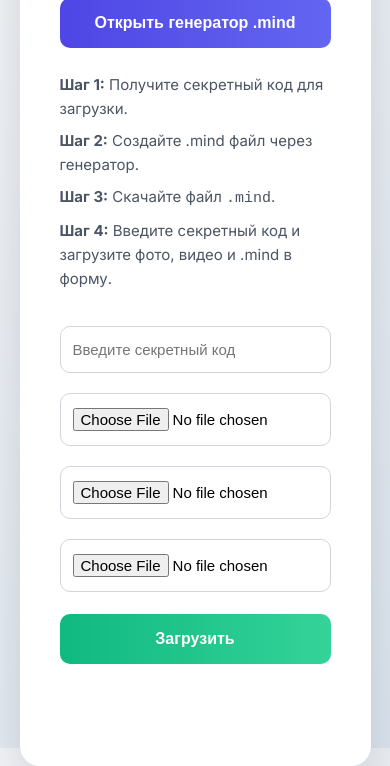
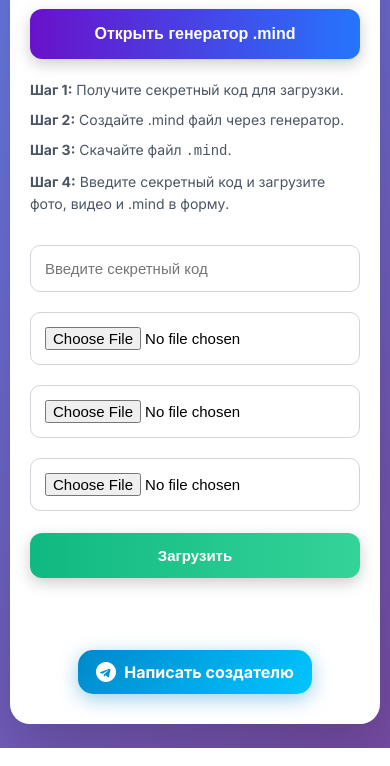
Before and after one commit to americanbalashka-hue/TamerlanMotion1, a website: page upload.html in a window 390 px wide. Shown: the part 96-862 px from the top of the page. Drawn offline with Linux system fonts and the light colour scheme.

Commit message:
Update upload.html

```diff
--- a/upload.html
+++ b/upload.html
@@ -3,29 +3,203 @@
 <html lang="ru">
 <head>
 <meta charset="UTF-8">
+<meta name="viewport" content="width=device-width, initial-scale=1.0, maximum-scale=1.0, user-scalable=no">
 <title>TamerlanMotion 1.0 - Загрузка AR-файлов</title>
 <link href="https://fonts.googleapis.com/css2?family=Inter:wght@400;500;600;700&display=swap" rel="stylesheet">
 <style>
 *{box-sizing:border-box;margin:0;padding:0;}
-body{font-family:'Inter',sans-serif;background:linear-gradient(135deg,#f0f2f5,#d9e2ec);height:100vh;display:flex;justify-content:center;align-items:center;}
-.upload-container{background:#fff;padding:50px 40px;border-radius:20px;box-shadow:0 15px 40px rgba(0,0,0,0.12);width:450px;max-width:90%;transition:all 0.3s ease;}
-.upload-container:hover{transform:translateY(-3px);}
-h2{text-align:center;color:#1f2937;margin-bottom:30px;font-weight:700;font-size:26px;}
-#mindButton{display:block;width:100%;padding:16px;font-size:16px;font-weight:600;border:none;border-radius:10px;cursor:pointer;color:white;background:linear-gradient(90deg,#4f46e5,#6366f1);margin-bottom:25px;transition:all 0.3s ease;}
-#mindButton:hover{background:linear-gradient(90deg,#6366f1,#818cf8);transform:translateY(-2px);}
-.instruction{font-size:15px;color:#4b5563;line-height:1.6;margin-bottom:25px;}
-.instruction p{margin:8px 0;}
-input[type="text"],input[type="file"]{width:100%;padding:14px 12px;margin:10px 0;border-radius:10px;border:1px solid #d1d5db;font-size:15px;transition:all 0.3s;}
-input[type="text"]:focus,input[type="file"]:focus{outline:none;border-color:#6366f1;box-shadow:0 0 0 3px rgba(99,102,241,0.2);}
-button[type="submit"]{width:100%;padding:16px;font-size:16px;font-weight:600;border:none;border-radius:10px;background:linear-gradient(90deg,#10b981,#34d399);color:white;cursor:pointer;transition:all 0.3s ease;margin-top:12px;}
-button[type="submit"]:hover{background:linear-gradient(90deg,#34d399,#6ee7b7);transform:translateY(-2px);}
-button[type="submit"]:active{transform:translateY(1px);}
-#progressBar{display:none;width:100%;background:#e5e7eb;border-radius:10px;margin-top:20px;height:22px;overflow:hidden;}
-#progressBar div{height:100%;width:0%;background:linear-gradient(90deg,#6366f1,#818cf8);text-align:center;color:white;font-size:13px;line-height:22px;transition:width 0.3s;border-radius:10px;}
-#status{margin-top:15px;text-align:center;font-size:14px;color:#374151;min-height:22px;opacity:0;transition:opacity 0.5s ease;}
-.preview-container{margin-top:15px;display:flex;gap:10px;justify-content:center;flex-wrap:wrap;}
-.preview-container img,.preview-container video{width:100px;height:100px;object-fit:cover;border-radius:10px;box-shadow:0 5px 15px rgba(0,0,0,0.1);transition:transform 0.3s;}
-.preview-container img:hover,.preview-container video:hover{transform:scale(1.05);}
+body{
+  font-family:'Inter',sans-serif;
+  background:linear-gradient(135deg,#667eea,#764ba2);
+  height:100vh;
+  display:flex;
+  justify-content:center;
+  align-items:center;
+  overflow-x:hidden;
+  padding:10px;
+}
+.upload-container{
+  background:#fff;
+  padding:40px 25px;
+  border-radius:20px;
+  box-shadow:0 20px 60px rgba(0,0,0,0.2);
+  width:100%;
+  max-width:480px;
+  transition:all 0.4s ease;
+  position:relative;
+}
+.upload-container:hover{
+  transform:translateY(-3px);
+}
+h2{
+  text-align:center;
+  color:#1f2937;
+  margin-bottom:25px;
+  font-weight:700;
+  font-size:24px;
+  letter-spacing:1px;
+}
+#mindButton{
+  display:block;
+  width:100%;
+  padding:16px;
+  font-size:16px;
+  font-weight:700;
+  border:none;
+  border-radius:12px;
+  cursor:pointer;
+  color:white;
+  background:linear-gradient(90deg,#6a11cb,#2575fc);
+  margin-bottom:20px;
+  transition:all 0.3s ease;
+  box-shadow:0 5px 15px rgba(0,0,0,0.2);
+}
+#mindButton:hover{
+  background:linear-gradient(90deg,#2575fc,#6a11cb);
+  transform:translateY(-2px);
+}
+.instruction{
+  font-size:14px;
+  color:#4b5563;
+  line-height:1.6;
+  margin-bottom:20px;
+}
+.instruction p{
+  margin:8px 0;
+}
+input[type="text"], input[type="file"]{
+  width:100%;
+  padding:14px 12px;
+  margin:10px 0;
+  border-radius:10px;
+  border:1px solid #d1d5db;
+  font-size:15px;
+  transition:all 0.3s;
+}
+input[type="text"]:focus,input[type="file"]:focus{
+  outline:none;
+  border-color:#6a11cb;
+  box-shadow:0 0 0 3px rgba(106,17,203,0.2);
+}
+button[type="submit"]{
+  width:100%;
+  padding:16px;
+  font-size:16px;
+  font-weight:700;
+  border:none;
+  border-radius:12px;
+  background:linear-gradient(90deg,#10b981,#34d399);
+  color:white;
+  cursor:pointer;
+  transition:all 0.3s ease;
+  margin-top:12px;
+  box-shadow:0 5px 15px rgba(0,0,0,0.2);
+}
+button[type="submit"]:hover{
+  background:linear-gradient(90deg,#34d399,#6ee7b7);
+  transform:translateY(-2px);
+}
+button[type="submit"]:active{
+  transform:translateY(1px);
+}
+#progressBar{
+  display:none;
+  width:100%;
+  background:#e5e7eb;
+  border-radius:12px;
+  margin-top:20px;
+  height:22px;
+  overflow:hidden;
+  box-shadow:inset 0 2px 5px rgba(0,0,0,0.1);
+}
+#progressBar div{
+  height:100%;
+  width:0%;
+  background:linear-gradient(90deg,#6366f1,#818cf8);
+  text-align:center;
+  color:white;
+  font-size:13px;
+  line-height:22px;
+  transition:width 0.4s ease;
+  border-radius:12px;
+}
+#status{
+  margin-top:15px;
+  text-align:center;
+  font-size:14px;
+  color:#374151;
+  min-height:22px;
+  opacity:0;
+  transition:opacity 0.5s ease;
+}
+.preview-container{
+  margin-top:15px;
+  display:flex;
+  gap:10px;
+  justify-content:center;
+  flex-wrap:wrap;
+}
+.preview-container img,.preview-container video{
+  width:90px;
+  height:90px;
+  object-fit:cover;
+  border-radius:10px;
+  box-shadow:0 5px 15px rgba(0,0,0,0.2);
+  transition:transform 0.3s, box-shadow 0.3s;
+}
+.preview-container img:hover,.preview-container video:hover{
+  transform:scale(1.05);
+  box-shadow:0 10px 25px rgba(0,0,0,0.3);
+}
+/* Контакты Telegram */
+.contact{
+  margin-top:20px;
+  text-align:center;
+}
+.tg-btn{
+  text-decoration:none;
+  color:white;
+  background:linear-gradient(135deg,#0088cc,#00c6ff);
+  padding:12px 18px;
+  border-radius:15px;
+  font-weight:700;
+  font-size:16px;
+  display:inline-flex;
+  align-items:center;
+  gap:8px;
+  box-shadow:0 5px 20px rgba(0,136,204,0.4);
+  transition:all 0.4s ease, box-shadow 0.4s ease;
+}
+.tg-btn:hover{
+  transform:translateY(-5px) scale(1.05);
+  box-shadow:0 10px 30px rgba(0,136,204,0.6);
+  background:linear-gradient(135deg,#00c6ff,#0088cc);
+}
+.tg-btn svg{
+  width:20px;
+  height:20px;
+  fill:white;
+  transition: transform 0.4s ease;
+}
+.tg-btn:hover svg{
+  transform:rotate(-10deg) scale(1.1);
+}
+@media(max-width:480px){
+  .upload-container{
+    padding:30px 20px;
+  }
+  h2{
+    font-size:22px;
+  }
+  input[type="text"], input[type="file"], button[type="submit"]{
+    padding:14px;
+    font-size:15px;
+  }
+  .preview-container img,.preview-container video{
+    width:80px;
+    height:80px;
+  }
+}
 </style>
 </head>
 <body>
@@ -48,6 +222,16 @@ button[type="submit"]:active{transform:translateY(1px);}
 <div class="preview-container" id="previewContainer"></div>
 <div id="progressBar"><div></div></div>
 <div id="status"></div>
+
+<!-- Кнопка Telegram -->
+<div class="contact">
+  <a href="https://t.me/tommy8873" target="_blank" class="tg-btn">
+    <svg xmlns="http://www.w3.org/2000/svg" viewBox="0 0 240 240">
+      <path d="M120 0C53.7 0 0 53.7 0 120s53.7 120 120 120 120-53.7 120-120S186.3 0 120 0zm55.7 81.6l-20.3 95.8c-1.5 6.9-5.5 8.6-11.1 5.3l-30.7-22.7-14.8 14.3c-1.6 1.6-2.9 2.9-5.4 2.9l2-28.6 52-47.1c2.3-2 0.4-3.1-3.2-1.1l-64.3 40.5-27.7-8.6c-6-1.9-6.1-6-1.3-8.9l107.5-41.5c5-1.9 9.3 1.1 7.7 8.2z"/>
+    </svg>
+    Написать создателю
+  </a>
+</div>
 </div>
 <script>
 const form=document.getElementById('uploadForm');
@@ -56,6 +240,7 @@ const progress=progressBar.firstElementChild;
 const status=document.getElementById('status');
 const previewContainer=document.getElementById('previewContainer');
 const fileInputs=form.querySelectorAll('input[type="file"]');
+
 fileInputs.forEach(input=>{
   input.addEventListener('change',()=>{
     previewContainer.innerHTML='';
@@ -65,12 +250,17 @@ if(fInput.files[0].type.startsWith('image/')){
           const img=document.createElement('img');
           img.src=URL.createObjectURL(fInput.files[0]);
           previewContainer.appendChild(img);
-}else if(fInput.files[0].type.startsWith('video/')){
+        } else if(fInput.files[0].type.startsWith('video/')){
           const vid=document.createElement('video');
           vid.src=URL.createObjectURL(fInput.files[0]);
           vid.controls=true;
           previewContainer.appendChild(vid);
-}}});});});
+        }
+      }
+    });
+  });
+});
+
 form.addEventListener('submit',e=>{
   e.preventDefault();
   const files=new FormData(form);
@@ -82,17 +272,19 @@ const percent=Math.round((event.loaded/event.total)*100);
       progress.style.width=percent+'%';
       progress.textContent=percent+'%';
       progressBar.style.display='block';
-}};
+    }
+  };
   xhr.onload=()=>{
     if(xhr.status===200){
       status.innerHTML=xhr.responseText;
       status.style.opacity=1;
       progress.style.width='100%';
       progress.textContent='Готово!';
-}else{
+    } else {
       status.innerHTML='<p style="color:red;">'+xhr.responseText+'</p>';
       status.style.opacity=1;
-}};
+    }
+  };
   xhr.send(files);
 });
 </script>
```
Lines whose indentation alone changed are shown as unchanged.
